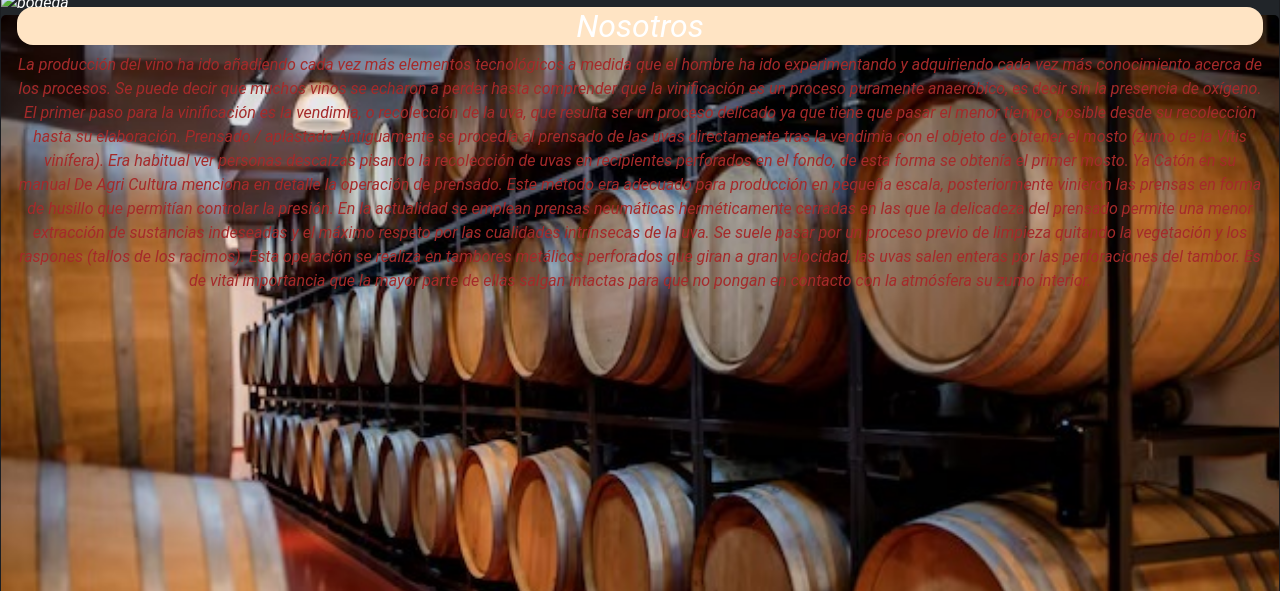
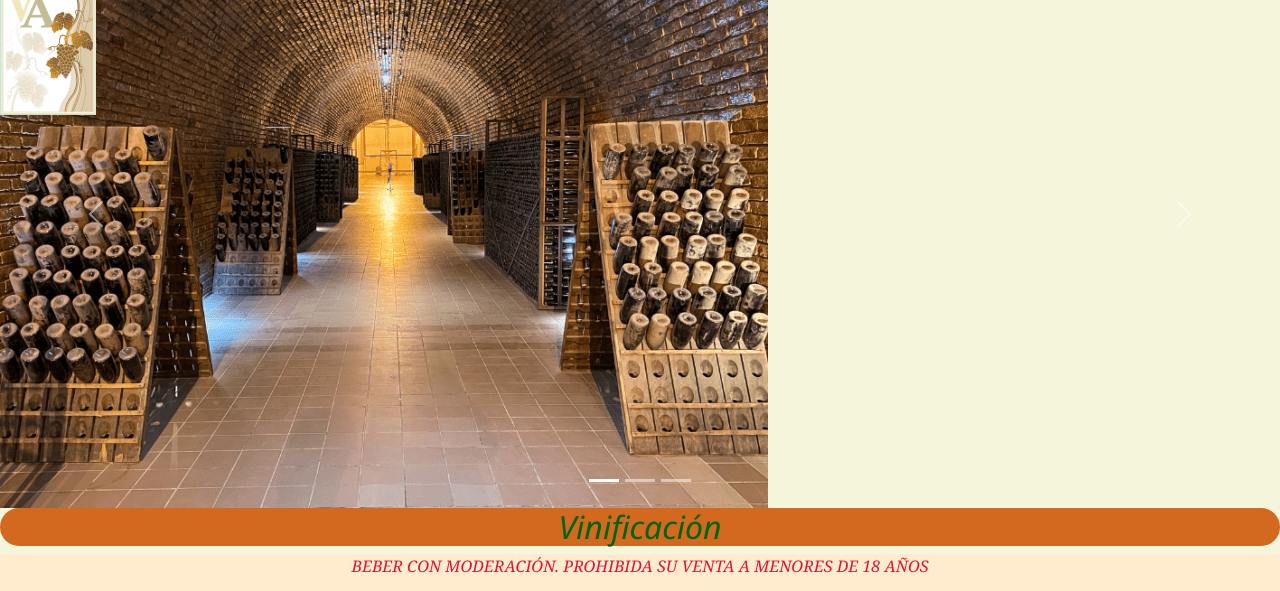
Before and after one commit to rodrigolosantos/2entrega.losantos, a plain HTML site: page nosotros.html in a window 1280 px wide. Shown: the part 249-840 px from the top of the page. Drawn offline with nearby package versions, Linux system fonts and the light colour scheme.

Commit message:
cambio parrafos y borro cartas

```diff
--- a/nosotros.html
+++ b/nosotros.html
@@ -13,8 +13,6 @@
         <div class="encabezado">
             <img class="logotipo" src="images/logo1.jpg" alt="logo">
             <h1>Vinos Argentinos</h1>
-
-
         </div>
         <nav>
             <ul>
@@ -25,31 +23,44 @@
                 <li><a href="index.html">-Inicio-</a></li>
             </ul>
         </nav>
-        <img src="" alt="">
+
     </header>
 
+    <div id="carouselExampleIndicators" class="carousel slide">
+
+      <div class="carousel-indicators">
+        <button type="button" data-bs-target="#carouselExampleIndicators" data-bs-slide-to="0" class="active" aria-current="true" aria-label="Slide 1"></button>
+        <button type="button" data-bs-target="#carouselExampleIndicators" data-bs-slide-to="1" aria-label="Slide 2"></button>
+        <button type="button" data-bs-target="#carouselExampleIndicators" data-bs-slide-to="2" aria-label="Slide 3"></button>
+      </div>
+      <div class="carousel-inner">
+        <div class="carousel-item active">
+          <p>Probablemente has escuchado sobre la guarda del vino, pero ¿qué significa esto? Aquí te contamos todo lo que necesitas saber sobre barricas de madera, tanques de acero, huevos de concreto y más.</p>
+          <img src="images/bodega.png" class="d-block w-30" alt="vinos-carrusel-1">
+
+        </div>
+        <div class="carousel-item">
+          <p>Después de su fermentación y antes de ser embotellados, los vinos pueden pasar desde unas pocas semanas hasta años en distintos tipos de contenedores.</p>
+          <img src="images/bodega2.jpg" class="d-block w-30" alt="vinos-carrsel-2">
+        </div>
+        <div class="carousel-item">
+          <p>Este periodo que se conoce como guarda y que generalmente asociamos al uso de barricas, es importante porque pueden pasar cosas buenas y por lo demás, esenciales ¿Cuáles? Proteger al vino de su entorno, evitar que entre en contacto directo con el oxígeno y que no se convierta en vinagre. </p>
+          <img src="images/bodega3.jpg" class="d-block w-30" alt="vinos-carrusel-3">
+        </div>
+      </div>
+      <button class="carousel-control-prev" type="button" data-bs-target="#carouselExampleIndicators" data-bs-slide="prev">
+        <span class="carousel-control-prev-icon" aria-hidden="true"></span>
+        <span class="visually-hidden">Previous</span>
+      </button>
+      <button class="carousel-control-next" type="button" data-bs-target="#carouselExampleIndicators" data-bs-slide="next">
+        <span class="carousel-control-next-icon" aria-hidden="true"></span>
+        <span class="visually-hidden">Next</span>
+      </button>
+    </div>
 
 <section>
-
-
-    <h2> Vinificación</h2>
-
-    <div class="card text-bg-dark">
-        <img src="images/bodega3.png" class="card-img" alt="bodega">
-        <img src="images/bodega2.jpg" class="card-img" alt="bodega2">
-        <img src="images/bodega.jpg" class="card-img" alt="bodega3">
-        <div class="card-img-overlay">
-          <h5 class="card-title">Nosotros</h5>
-          <p class="card-text">
-
-            La producción del vino ha ido añadiendo cada vez más elementos tecnológicos a medida que el hombre ha ido experimentando y adquiriendo cada vez más conocimiento acerca de los procesos. Se puede decir que muchos vinos se echaron a perder hasta comprender que la vinificación es un proceso puramente anaeróbico, es decir sin la presencia de oxígeno. El primer paso para la vinificación es la vendimia, o recolección de la uva, que resulta ser un proceso delicado ya que tiene que pasar el menor tiempo posible desde su recolección hasta su elaboración.
-            Prensado / aplastado
-        Antiguamente se procedía al prensado de las uvas directamente tras la vendimia con el objeto de obtener el mosto (zumo de la Vitis vinífera). Era habitual ver personas descalzas pisando la recolección de uvas en recipientes perforados en el fondo, de esta forma se obtenía el primer mosto. Ya Catón en su manual De Agri Cultura menciona en detalle la operación de prensado. Este método era adecuado para producción en pequeña escala, posteriormente vinieron las prensas en forma de husillo que permitían controlar la presión. En la actualidad se emplean prensas neumáticas herméticamente cerradas en las que la delicadeza del prensado permite una menor extracción de sustancias indeseadas y el máximo respeto por las cualidades intrínsecas de la uva. Se suele pasar por un proceso previo de limpieza quitando la vegetación y los raspones (tallos de los racimos). Esta operación se realiza en tambores metálicos perforados que giran a gran velocidad, las uvas salen enteras por las perforaciones del tambor. Es de vital importancia que la mayor parte de ellas salgan intactas para que no pongan en contacto con la atmósfera su zumo interior.
-
-       </p>
-
-        </div>
-      </div>
+  <h2> Vinificación</h2>
+</section>
 
 
 
@@ -60,7 +71,10 @@
 
 
 
-</SEction>
+
+
+
+
 
 
 
```
Also changed, not shown: catalogo.html (+3 -3 lines).
